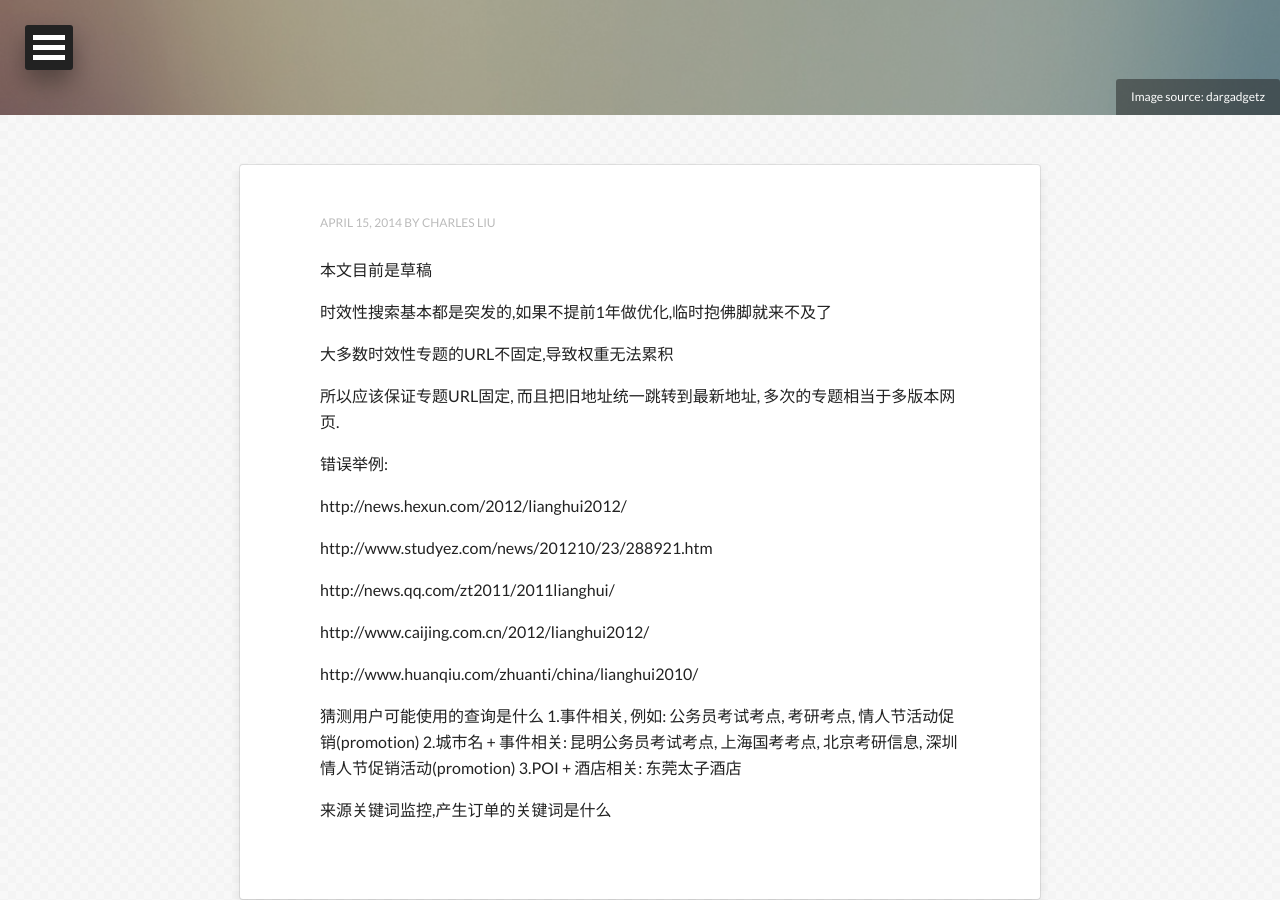
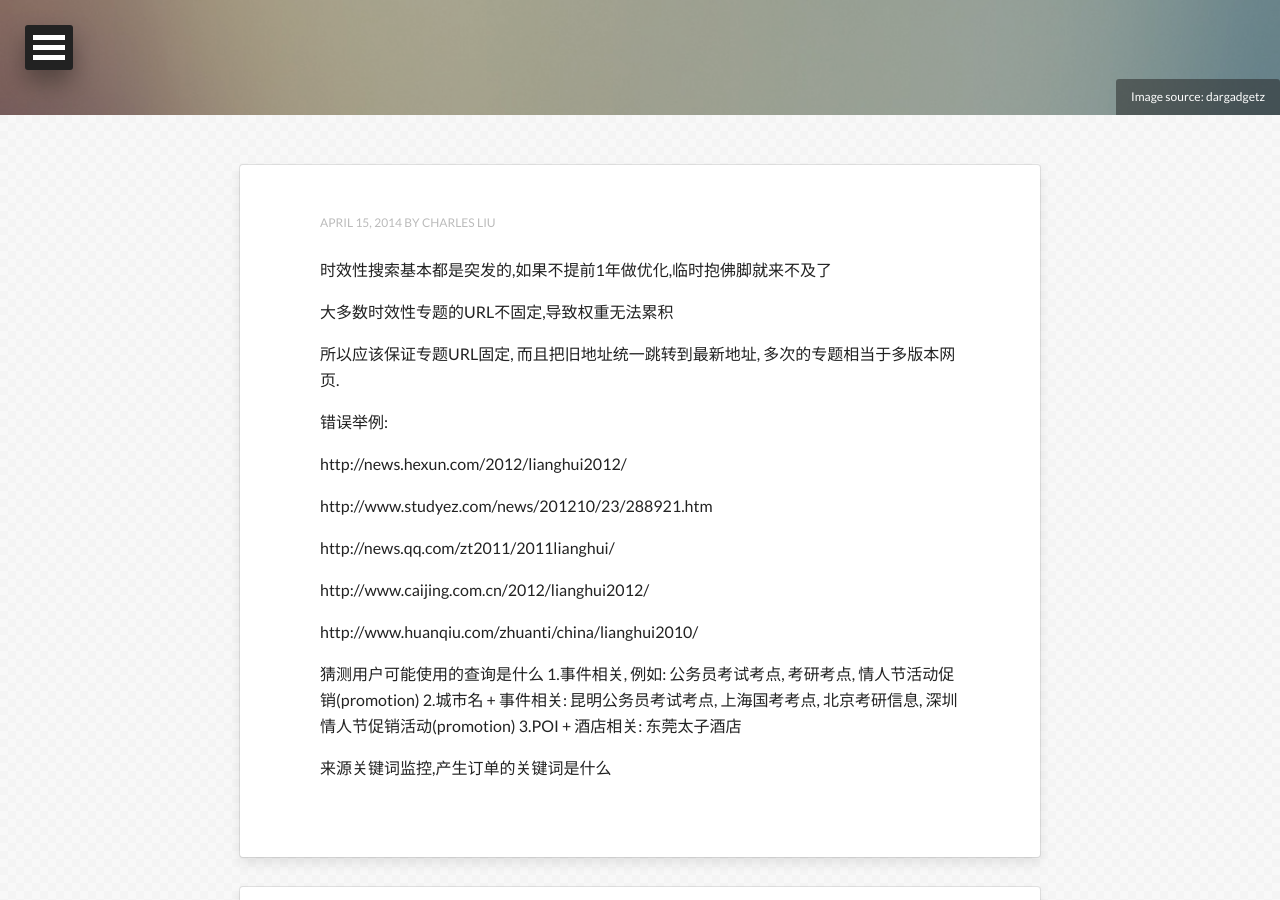
Before and after one commit to apyixiang/apyixiang.github.io, a Jekyll site: the page built from index.html, in a window 1280 px wide and 900 px high, scrolled down 325 px. Built offline with Jekyll 4.4.1, drawn with Linux system fonts in a browser that asks for light colours; nearby versions of some CDN libraries; Markdown is read by kramdown in place of the engine named in the settings; the list of posts is cut into pages by our own code.

Commit message:
layout weird,need to refresh

```diff
--- a/_posts/2014-04-15-seo-periodic-theme.markdown
+++ b/_posts/2014-04-15-seo-periodic-theme.markdown
@@ -7,10 +7,7 @@ categories: seo
 tags:[SEO]
 ---
 
-本文目前是草稿
-
 时效性搜索基本都是突发的,如果不提前1年做优化,临时抱佛脚就来不及了
-
 
 大多数时效性专题的URL不固定,导致权重无法累积
 
```
